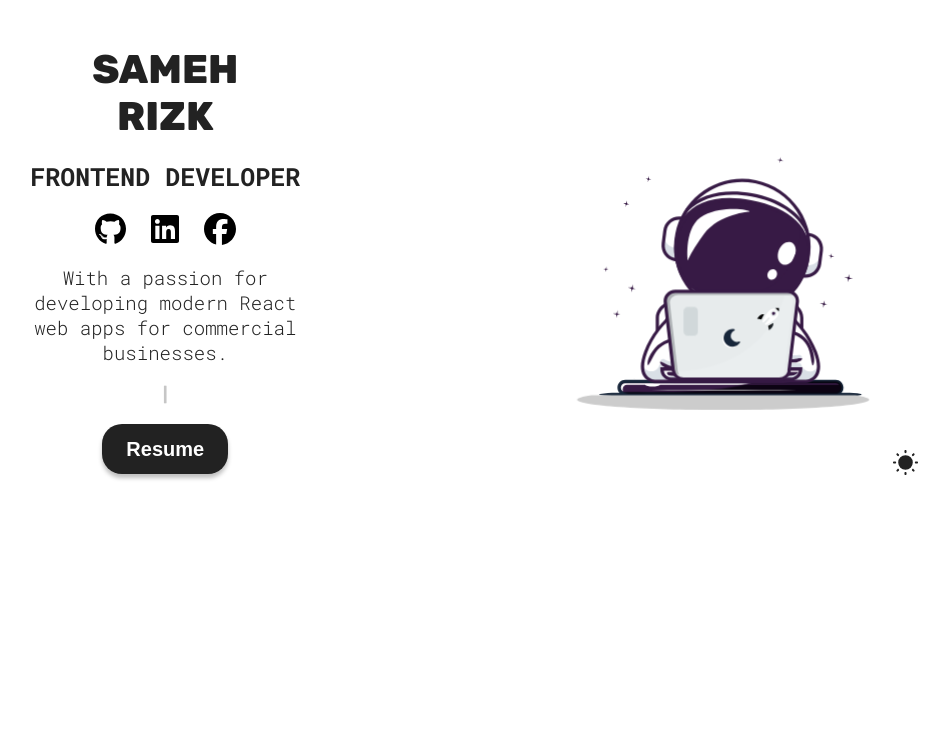
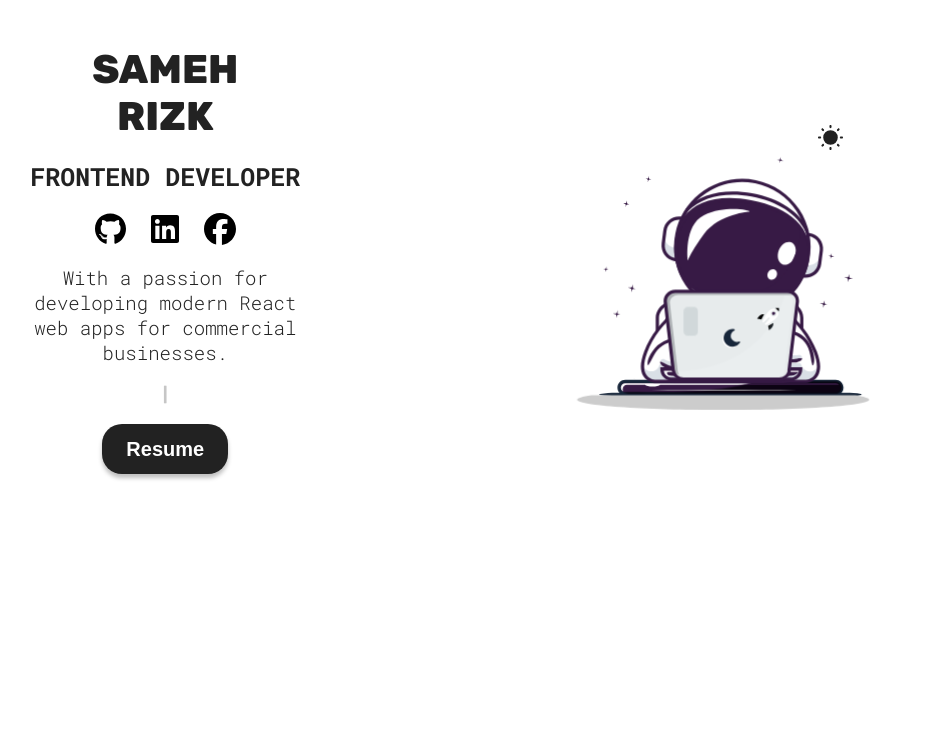
Before and after one commit to SamRizk194/Portfolio, a React (Vite) app: page / in a window 1280 px wide. Shown: the top 755 px of the page, without its empty margins (167-1116 px from the left). Built offline with nearby package versions, Linux system fonts and the light colour scheme.

Commit message:
modifing colorMode

```diff
--- a/package.json
+++ b/package.json
@@ -15,6 +15,7 @@
     "@fortawesome/react-fontawesome": "^0.2.2",
     "font-awesome": "^4.7.0",
     "framer-motion": "^12.5.0",
+    "lottie-react": "^2.4.1",
     "react": "^19.0.0",
     "react-dom": "^19.0.0",
     "react-fontawesome": "^1.7.1",
--- a/src/Components/Hero/Hero.css
+++ b/src/Components/Hero/Hero.css
@@ -54,7 +54,8 @@ button:active {
 
 .colorMode {
   position: absolute;
-  right: 0;
+  top: 75px;
+  right: 75px;
   width: 25px;
 }
 
```
Also changed, not shown: 1 other file (tests, documents, lock files or other folders).
